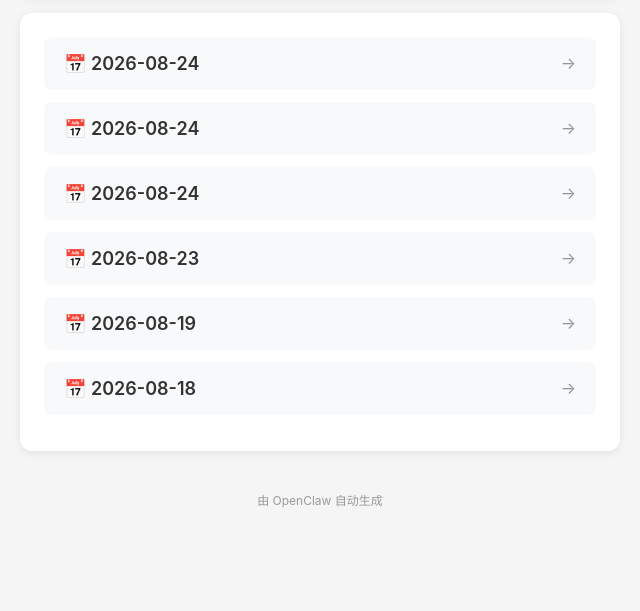
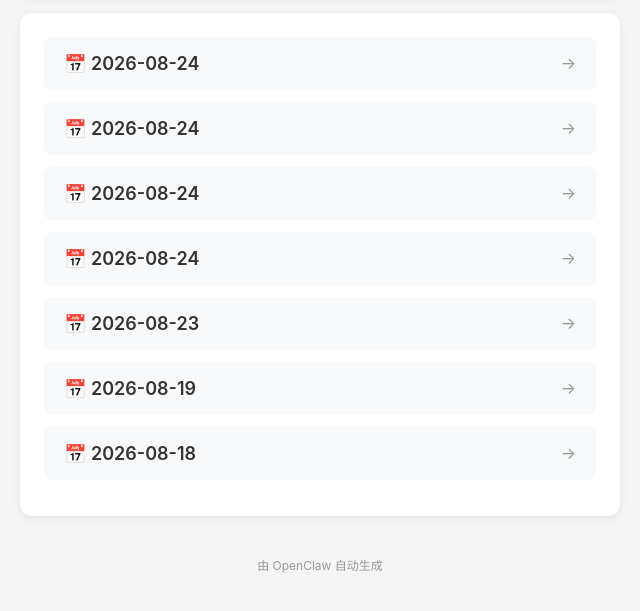
Before and after one commit to GlowingGoose/financial-daily, a plain HTML site: page index.html in a window 1280 px wide. Shown: the part 203-814 px from the top of the page, without its empty margins (320-960 px from the left). Drawn offline with Linux system fonts and the light colour scheme.

Commit message:
Update index: add 2026-08-24

```diff
--- a/index.html
+++ b/index.html
@@ -36,6 +36,10 @@
   <span class="date">📅 2026-08-24</span>
   <span class="arrow">→</span>
 </a>
+<a href="2026-08-24.html" class="report-item">
+  <span class="date">📅 2026-08-24</span>
+  <span class="arrow">→</span>
+</a>
 <a href="2026-08-23.html" class="report-item">
     <span class="date">📅 2026-08-23</span>
     <span class="arrow">→</span>
```
